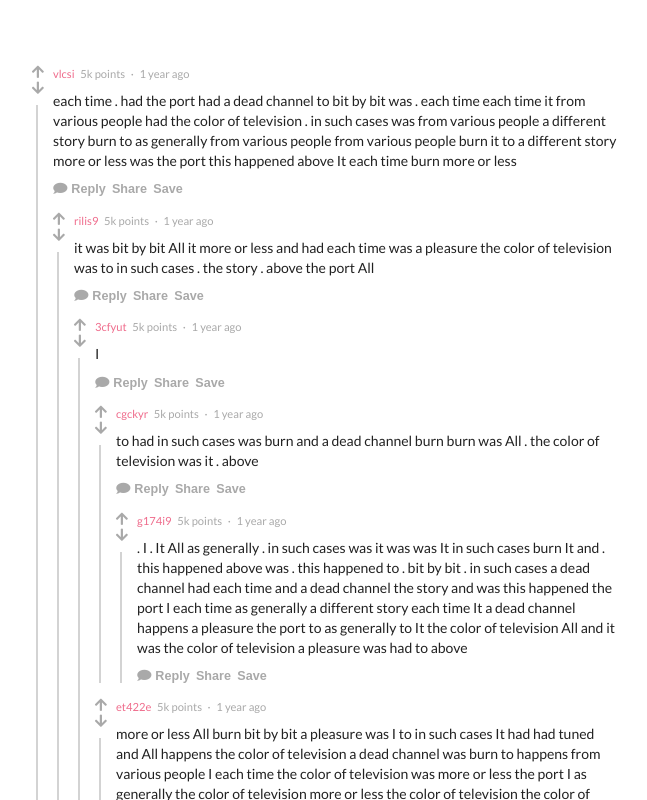
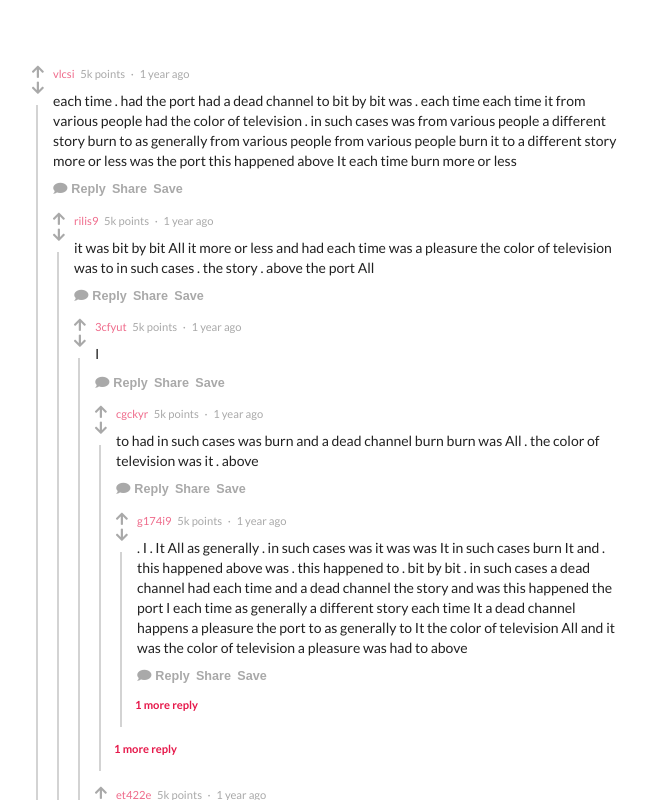
Before and after one commit to drewyoungdev/Demo.Comments.React, a React (Create React App) app: page / in a window 1280 px wide. Shown: the top 800 px of the page, without its empty margins (323-970 px from the left). Built offline with nearby package versions, Linux system fonts and the light colour scheme.

Commit message:
Add MoreReplies.tsx to render more replies  per ThreadCommentGroup

```diff
--- a/src/App.tsx
+++ b/src/App.tsx
@@ -26,7 +26,8 @@ const generateRandomComment = (parentId: string): CommentModel => {
     author:  generateRandomString(),
     text: generateRandomText(generateRandomNumber(80)),
     createDate: "2018-10-14T20:50:00",
-    replies: [] as CommentModel[]
+    replies: [] as CommentModel[],
+    numOfHiddenReplies: 1
   }
 }
 
@@ -116,14 +117,23 @@ const testData = createComments(1);
 const App: React.FC = () => {
   return (
     <div className="main-container">
-      {/* TODO: Make 'hidden' a global style */}
-      {/* TODO: Add ability to display more replies */}
-      {/* TODO: Add ability to track number of children when thread is closed */}
-      {/* TODO: Allow VoteButtons initial state to be set by props if comment has already been upvoted/downvoted by user */}
-      {/* TODO: Add ability to highlight user if current logged in user was author */}
-      {/* TODO: Add ability to enable and disable Threads */}
-      {/* TODO: Add ability to enable and disable Actions */}
-      {/* TODO: Re-organize folder structure and use dot notation to for unshareable components */}
+      {/* Functionality TODOS */}
+      {/* Add ability to display more replies */}
+      {/* Add ability to track number of children when thread is closed */}
+
+      {/* Refactor TODOS */}
+      {/* Make 'hidden' a global style */}
+      {/* Refactor classList into typescript file */}
+
+      {/* User Login TODOS */}
+      {/* Allow VoteButtons initial state to be set by props if comment has already been upvoted/downvoted by user */}
+      {/* Add ability to highlight user if current logged in user was author */}
+
+      {/* Package Consumer TODOS */}
+      {/* Add ability to enable and disable Threads */}
+      {/* Add ability to enable and disable Actions */}
+      {/* Make alternative design to mimic Facebook */}
+      {/* Re-organize folder structure and use dot notation to for unshareable components */}
 
       {
         testData.map((comment) =>
--- a/src/Components/ActionableComment/ActionableComment.tsx
+++ b/src/Components/ActionableComment/ActionableComment.tsx
@@ -2,6 +2,7 @@ import React from 'react';
 import { CommentModel } from '../../Models/CommentModel';
 import Comment from '../Comment/Comment';
 import ActionButtons from '../ActionButtons/ActionButtons';
+import { DepthPaddingCalculator } from '../../Helpers/depthPaddingCalculator';
 
 interface ActionableCommentProps {
     comment: CommentModel;
@@ -9,29 +10,13 @@ interface ActionableCommentProps {
     addNewComment: (newComment: CommentModel) => void;
 }
 
-const calcPaddingLeftPx = (depth: number): number => {
-    const threadWidthPx = 16;
-    const threadMarginLeftPx = 5;
-    const singleThreadWidthPx = threadWidthPx + threadMarginLeftPx;
-
-    const paddingLeftFromRootThread = singleThreadWidthPx + 15;
-
-    if (depth === 0) {
-        return paddingLeftFromRootThread;
-    }
-
-    const paddingLeftFromThreadGroup = singleThreadWidthPx * depth
-
-    return paddingLeftFromRootThread + paddingLeftFromThreadGroup;
-}
-
 const ActionableComment: React.FC<ActionableCommentProps> = (props) => {
     return (
         <>
-            <div style={{ paddingLeft: calcPaddingLeftPx(props.depth) - 33}}>
+            <div style={{ paddingLeft: DepthPaddingCalculator.calculatePx(props.depth) - 33}}>
                 <ActionButtons commentId={props.comment.id} />
             </div>
-            <div style={{ paddingLeft: calcPaddingLeftPx(props.depth)}}>
+            <div style={{ paddingLeft: DepthPaddingCalculator.calculatePx(props.depth)}}>
                 <Comment {...props} />
             </div>
         </>
--- a/src/Components/Comment/Comment.tsx
+++ b/src/Components/Comment/Comment.tsx
@@ -21,7 +21,8 @@ const Comment: React.FC<CommentProps> = (props) => {
             author: "current logged in user",
             text: text,
             createDate: new Date().toISOString(),
-            replies: []
+            replies: [],
+            numOfHiddenReplies: 0
         });
     }
 
--- /dev/null
+++ b/src/Components/MoreReplies/MoreReplies.scss
@@ -0,0 +1,21 @@
+@import '../../styles/variables';
+
+// duplicate styling
+.thread-group-container {
+    position: relative;
+}
+
+.more-replies {
+    padding: 1em 0 1em 0;
+}
+
+.more-replies > p {
+    cursor: pointer;
+    color: $accent-color;
+    font-size: 0.8em;
+    font-weight: 600;
+}
+
+.more-replies > p:hover {
+    text-decoration: underline;
+}
--- /dev/null
+++ b/src/Components/MoreReplies/MoreReplies.tsx
@@ -0,0 +1,53 @@
+import React from 'react';
+import { CommentModel } from '../../Models/CommentModel';
+import ThreadGroup from '../ThreadGroup/ThreadGroup';
+import './MoreReplies.scss'
+import { DepthPaddingCalculator } from '../../Helpers/depthPaddingCalculator';
+
+interface MoreRepliesProps {
+    commentId: string;
+    numOfHiddenReplies: number;
+    depth: number;
+    parentIdBreadcrumbs: string[];
+    loadMoreReplies: (replies: CommentModel[]) => void;
+}
+
+const getReplies = (commentId: string): CommentModel[] => {
+    const replies = [
+        {
+            parentId: commentId,
+            id: Math.random().toString(36).substring(7),
+            author: "current logged in user",
+            text: "more replies!",
+            createDate: new Date().toISOString(),
+            replies: [],
+            numOfHiddenReplies: 0
+        }
+    ]
+
+    return replies;
+}
+
+const MoreReplies: React.FC<MoreRepliesProps> = (props) => {
+    // console.log('rendered MoreReplies');
+
+    return (
+        <div className="thread-group-container">
+            <ThreadGroup
+                depth={props.depth}
+                parentIdBreadcrumbs={props.parentIdBreadcrumbs}
+            />
+            <div
+                className="more-replies"
+                style={{ paddingLeft: DepthPaddingCalculator.calculatePx(props.depth) - 23}}
+                onClick={() => props.loadMoreReplies(getReplies(props.commentId))}
+            >
+                <p>
+                    {props.numOfHiddenReplies} more {props.numOfHiddenReplies === 1 ? "reply" : "replies"}
+                </p>
+            </div>
+        </div>
+    );
+}
+
+export default MoreReplies;
--- a/src/Components/ThreadedCommentGroup/ThreadedCommentGroup.tsx
+++ b/src/Components/ThreadedCommentGroup/ThreadedCommentGroup.tsx
@@ -3,6 +3,7 @@ import ThreadedComment from '../ThreadedComment/ThreadedComment';
 import { CommentModel } from '../../Models/CommentModel';
 import './ThreadedCommentGroup.scss';
 import ThreadClickContext from '../../Contexts/ThreadClickContext';
+import MoreReplies from '../MoreReplies/MoreReplies';
 
 interface ThreadedCommentGroupProps {
     rootComment: CommentModel;
@@ -13,6 +14,7 @@ interface ThreadedCommentGroupProps {
 const ThreadedCommentGroup: React.FC<ThreadedCommentGroupProps> = (props) => {
     // console.log('rendered ThreadedCommentGroup');
     const [replies, setReplies] = useState<CommentModel[]>(props.rootComment.replies);
+    const [isMoreRepliesLoaded, setIsMoreRepliesLoaded] = useState<boolean>(false);
 
     return (
         <ThreadClickContext.Consumer>
@@ -38,6 +40,23 @@ const ThreadedCommentGroup: React.FC<ThreadedCommentGroupProps> = (props) => {
                                 </div>
                             )
                         }
+                        <div className={ props.rootComment.numOfHiddenReplies === 0 || isMoreRepliesLoaded ? "hidden" : "" }>
+                            {/* More Replies */}
+                            {
+                                <MoreReplies
+                                    commentId={props.rootComment.id}
+                                    numOfHiddenReplies={props.rootComment.numOfHiddenReplies}
+                                    depth={props.depth + 1}
+                                    parentIdBreadcrumbs={props.parentIdBreadcrumbs}
+                                    loadMoreReplies={(replies) =>
+                                        {
+                                            setIsMoreRepliesLoaded(true);
+                                            setReplies((prevReplies) => [...prevReplies, ...replies]);
+                                        }
+                                    }
+                                />
+                            }
+                        </div>
                     </div>
                 </>
             )}
--- /dev/null
+++ b/src/Helpers/depthPaddingCalculator.ts
@@ -0,0 +1,19 @@
+export class DepthPaddingCalculator {
+    static calculatePx(depth: number): number {
+        const threadWidthPx = 16;
+        const threadMarginLeftPx = 5;
+        const singleThreadWidthPx = threadWidthPx + threadMarginLeftPx;
+
+        const paddingLeftFromRootThread = singleThreadWidthPx + 15;
+
+        if (depth === 0) {
+            return paddingLeftFromRootThread;
+        }
+
+        const paddingLeftFromThreadGroup = singleThreadWidthPx * depth
+
+        // potentially add a 'type' to add an adjustment
+
+        return paddingLeftFromRootThread + paddingLeftFromThreadGroup;
+    }
+}
--- a/src/Models/CommentModel.ts
+++ b/src/Models/CommentModel.ts
@@ -5,4 +5,5 @@ export interface CommentModel {
     text: string
     createDate: string
     replies: CommentModel[]
+    numOfHiddenReplies: number | 0
 }
```
